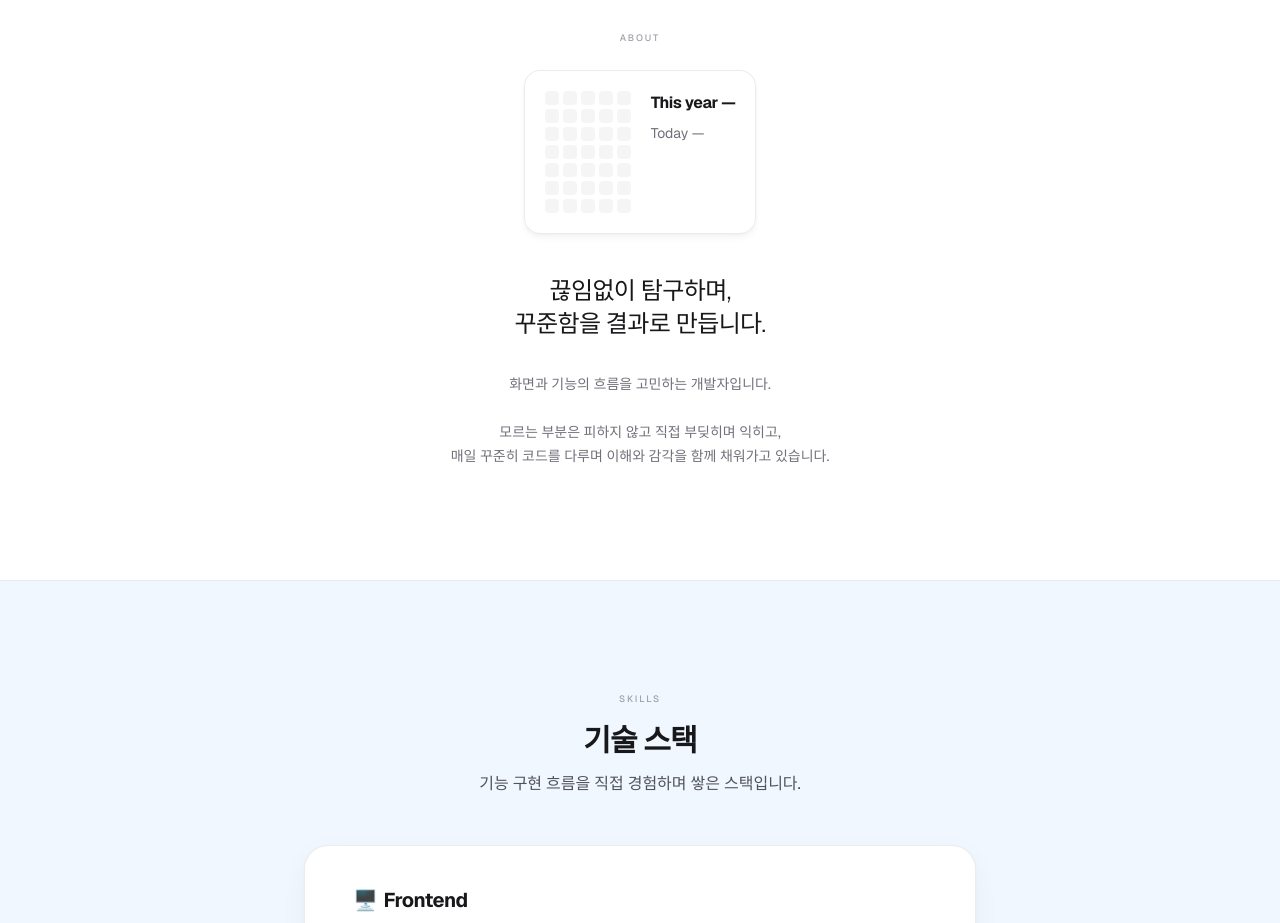
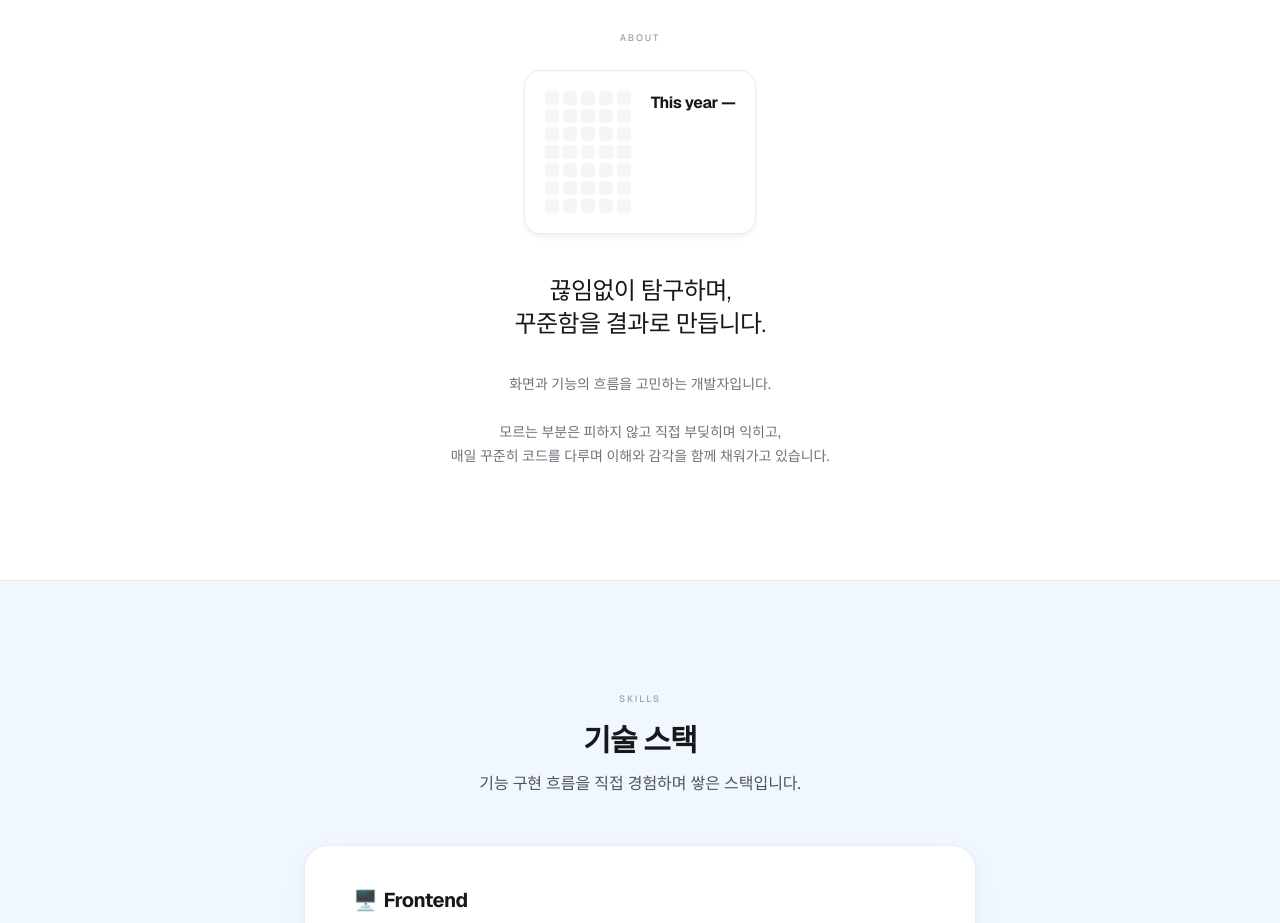
Before and after one commit to Lui-die-lui/lui-archive, a Next.js app: page / in a window 1280 px wide. Shown: the part 880-1803 px from the top of the page. Built offline with nearby package versions, Linux system fonts and the light colour scheme; no server answers; the database is empty.

Commit message:
feat: UI 수정

```diff
--- a/components/about/GithubContributionCard.tsx
+++ b/components/about/GithubContributionCard.tsx
@@ -67,9 +67,9 @@ export default function GithubContributionCard({ summary, username }: Props) {
               This year{" "}
               <span className="tabular-nums">{fmt(thisYear)}</span>
             </p>
-            <p className="mt-2.5 text-sm tabular-nums text-zinc-500 md:mt-2.5 md:text-sm">
-              Today {fmt(today)}
-            </p>
+            {/* <p className="mt-2.5 text-sm tabular-nums text-zinc-500 md:mt-2.5 md:text-sm"> */}
+              {/* Today {fmt(today)}
+            </p> */}
           </div>
           {handle ? (
             <p className="text-right">
```
